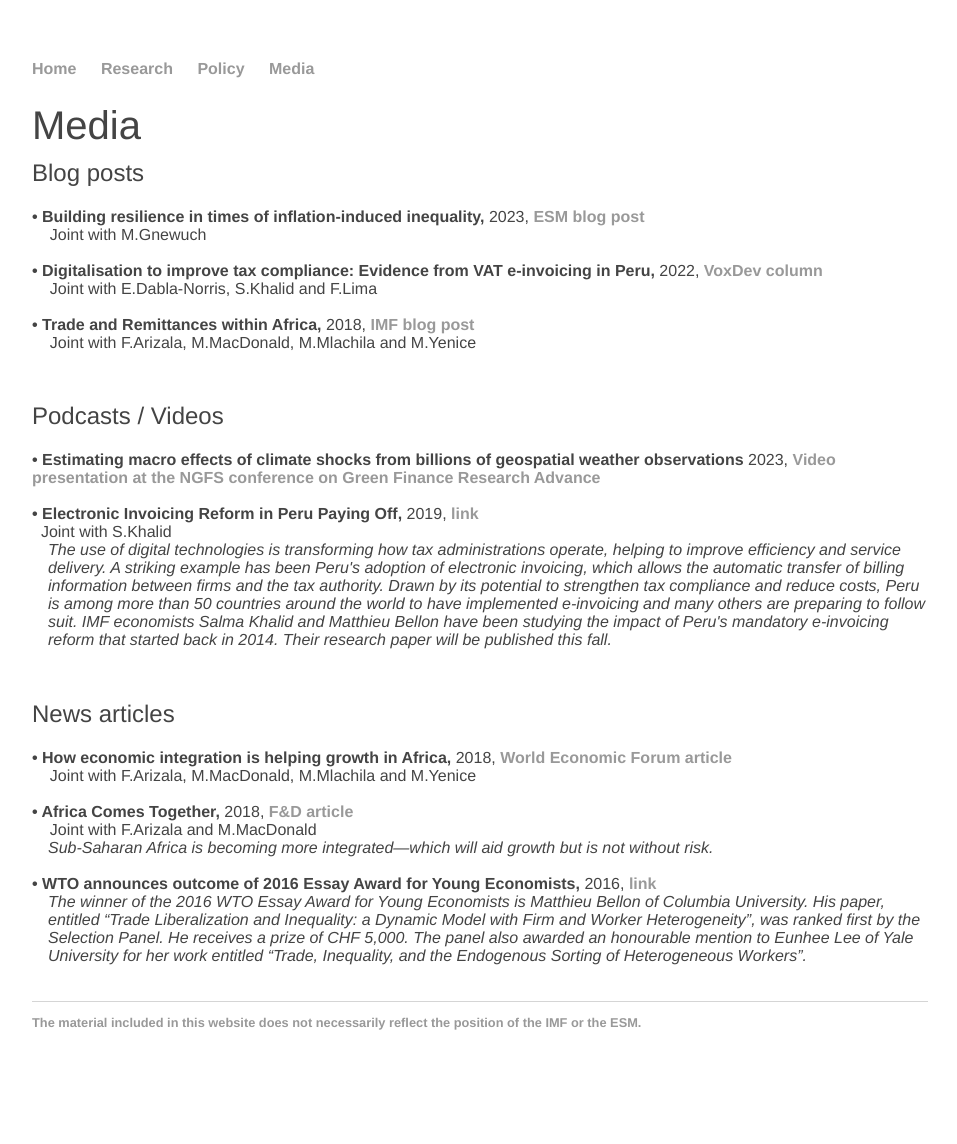
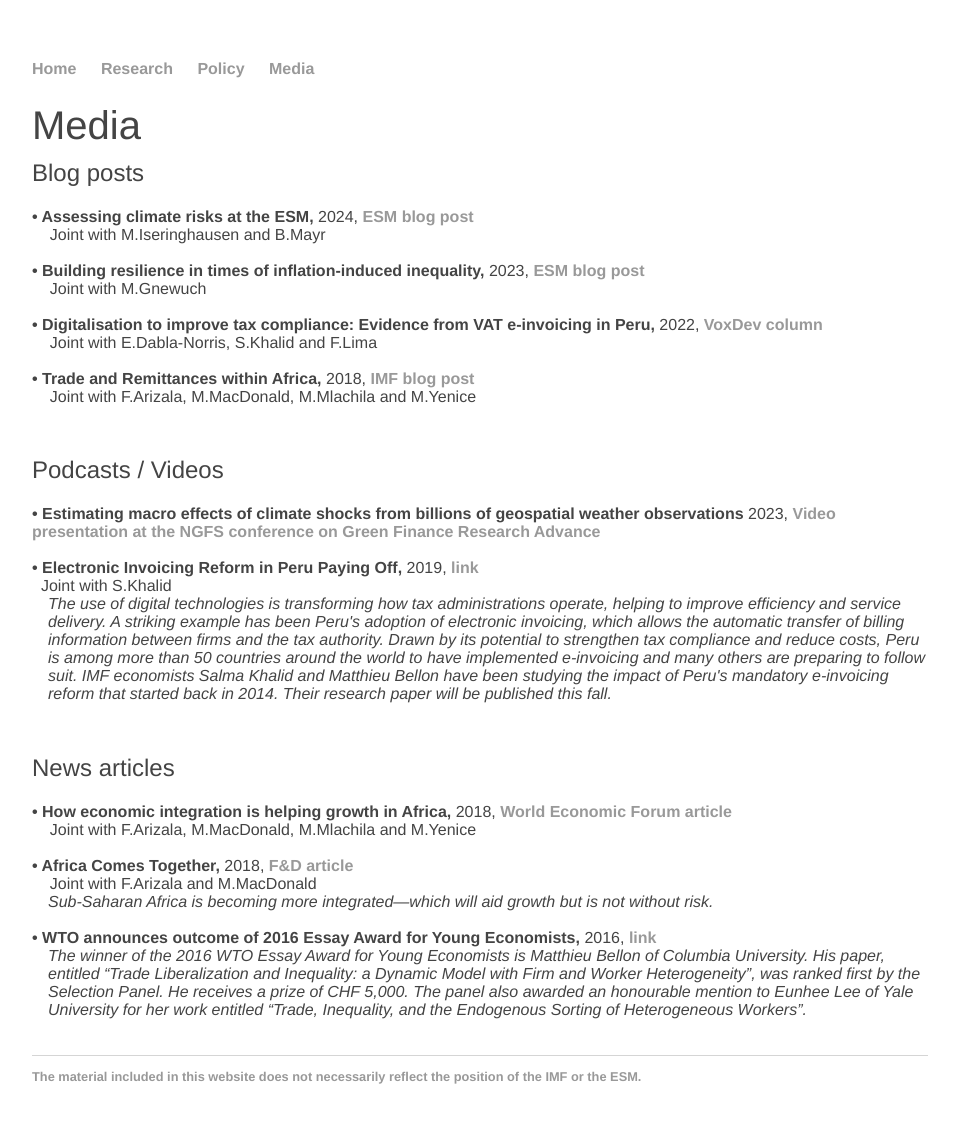
Before and after one commit to matthieubellon/matthieubellon.github.io, a Jekyll site: the page built from media/index.html, in a window 1280 px wide. Shown: the whole page, without its empty margins (160-1117 px from the left). Built offline with Jekyll 4.4.1, drawn with Linux system fonts in a browser that asks for light colours; before the commit the page ends 1090 px from its top, so only the background shows below that.

Commit message:
Update index.html

```diff
--- a/media/index.html
+++ b/media/index.html
@@ -6,6 +6,11 @@ title: Matthieu Bellon, Economist
 
 <h2 id="Blog">Blog posts</h2>
 <div class="pad-body">
+
+<br><strong>&bull; Assessing climate risks at the ESM,</strong> 2024, <strong>
+<a href="https://www.esm.europa.eu/blog/assessing-climate-risks-esm">ESM blog post</a> </strong>
+<br>&nbsp; &nbsp; Joint with M.Iseringhausen and B.Mayr
+<br>
 
 <br><strong>&bull; Building resilience in times of inflation-induced inequality,</strong> 2023, <strong>
 <a href="https://www.esm.europa.eu/blog/building-resilience-times-inflation-induced-inequality">ESM blog post</a> </strong>
```
